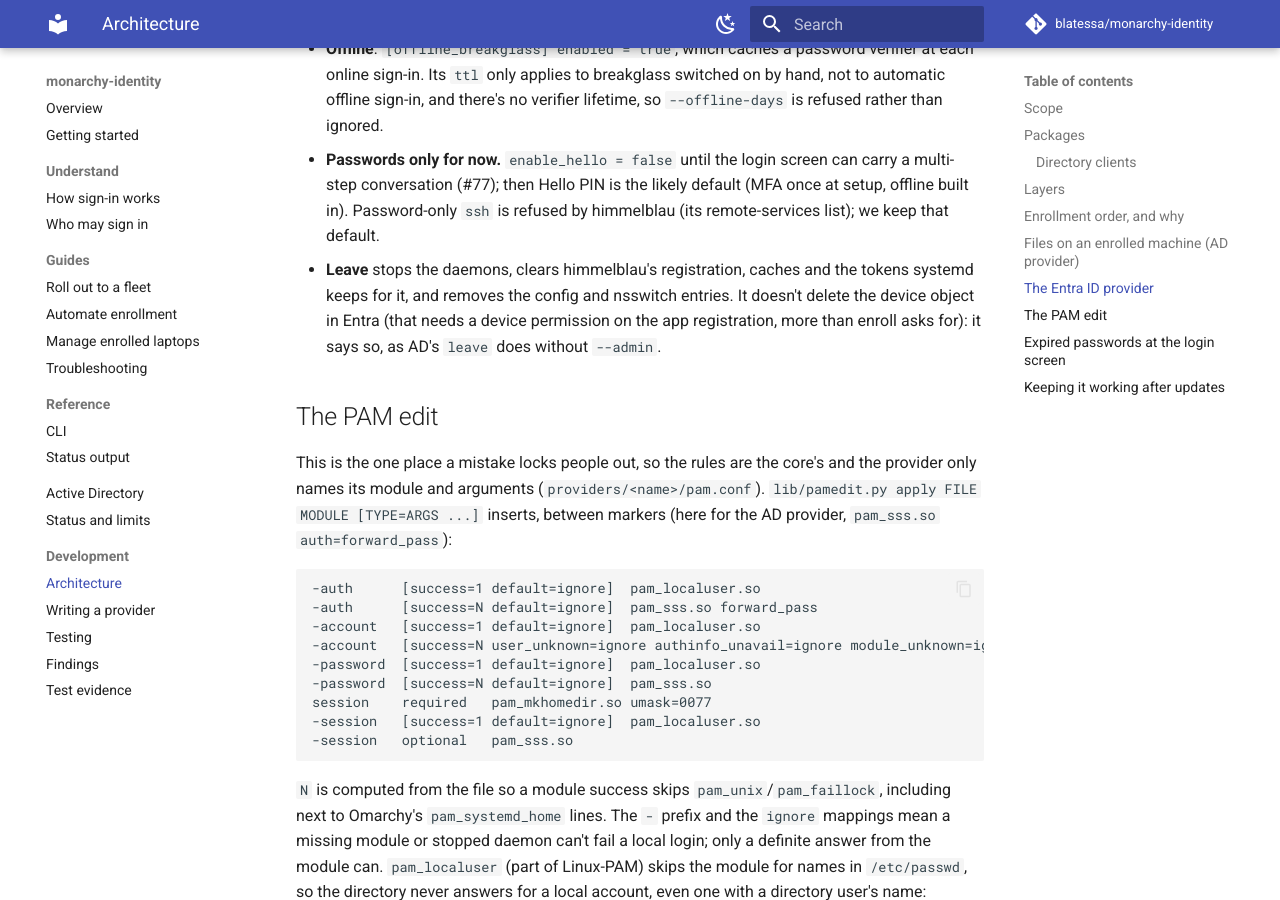
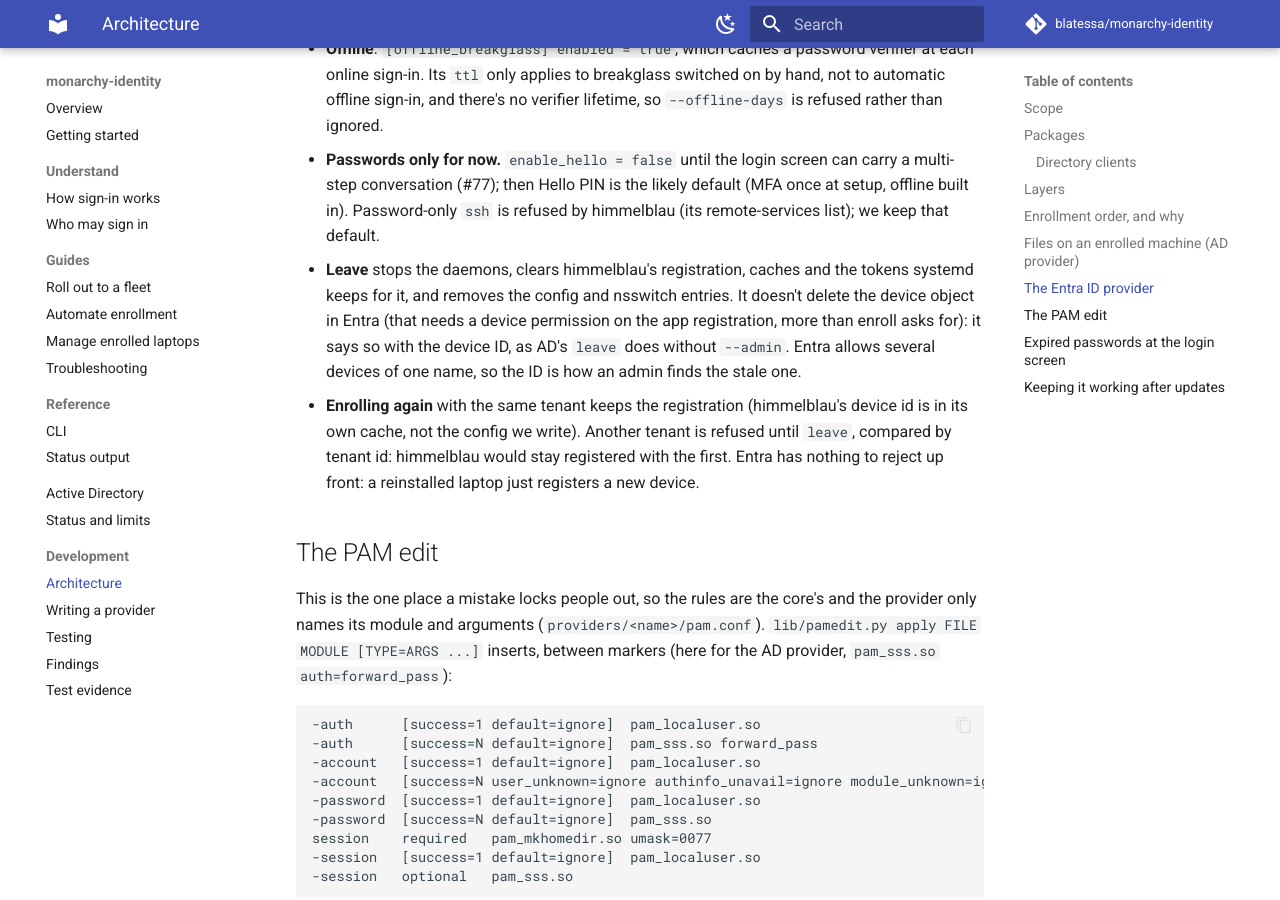
Before and after one commit to blatessa/monarchy-identity, an MkDocs documentation site: the page built from docs/dev/architecture.md, in a window 1280 px wide and 900 px high, scrolled down 5035 px. Built offline with MkDocs 1.6.1 and Material for MkDocs 9.7.7, drawn with Linux system fonts in a browser that asks for light colours; comment, search, counter and statistics services are not loaded.

Commit message:
Entra: enrolling again, and which device leave leaves behind
A laptop already enrolled with one tenant could be enrolled with
another without leave: the core lets the same provider through, the
config was rewritten and himmelblau stayed registered with the first
tenant. enroll now refuses that, comparing tenant ids (a verified
domain and the onmicrosoft.com name are the same tenant).

On the lab: enrolling again with the same tenant keeps the device
registration (himmelblau keeps device_id in its own cache, not the
config we write). After leave, the next sign-in registers a new device
and Entra keeps both under the same name, so there's nothing to refuse
before registering. leave now prints the device ID, so an admin can
tell the stale one apart; when nobody signed in (never registered) it
says nothing about a device.

e2e-entra.sh covers both re-enroll cases; the one after leave no
longer deletes the old device first.

Docs: reference/cli (enroll again, leave's device ID), status,
dev/architecture, dev/findings.

Co-Authored-By: Claude Opus 5.5 <noreply@anthropic.com>

```diff
--- a/docs/dev/architecture.md
+++ b/docs/dev/architecture.md
@@ -148,8 +148,11 @@ nothing about it beyond the `pam.conf` switches ([below](#the-pam-edit)).
   himmelblau (its remote-services list); we keep that default.
 - **Leave** stops the daemons, clears himmelblau's registration, caches and the tokens systemd keeps for it, and
   removes the config and nsswitch entries. It doesn't delete the device object in Entra (that needs a device
-  permission on the app registration, more than enroll asks for): it says so, as AD's `leave` does without
-  `--admin`.
+  permission on the app registration, more than enroll asks for): it says so with the device ID, as AD's `leave`
+  does without `--admin`. Entra allows several devices of one name, so the ID is how an admin finds the stale one.
+- **Enrolling again** with the same tenant keeps the registration (himmelblau's device id is in its own cache, not
+  the config we write). Another tenant is refused until `leave`, compared by tenant id: himmelblau would stay
+  registered with the first. Entra has nothing to reject up front: a reinstalled laptop just registers a new device.
 
 ## The PAM edit
 
```
Also changed, not shown: docs/dev/findings.md (+4 -0 lines), docs/reference/cli.md (+4 -3 lines), docs/status.md (+2 -1 lines), 8 other files.
